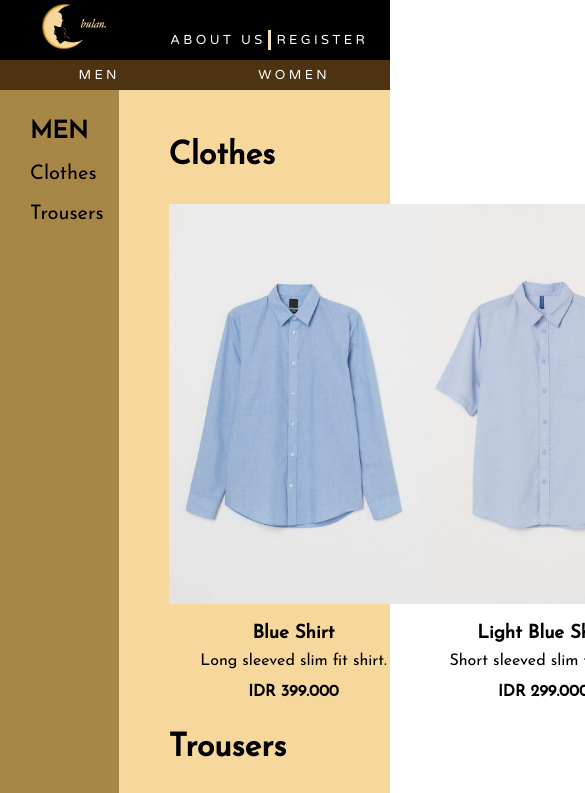
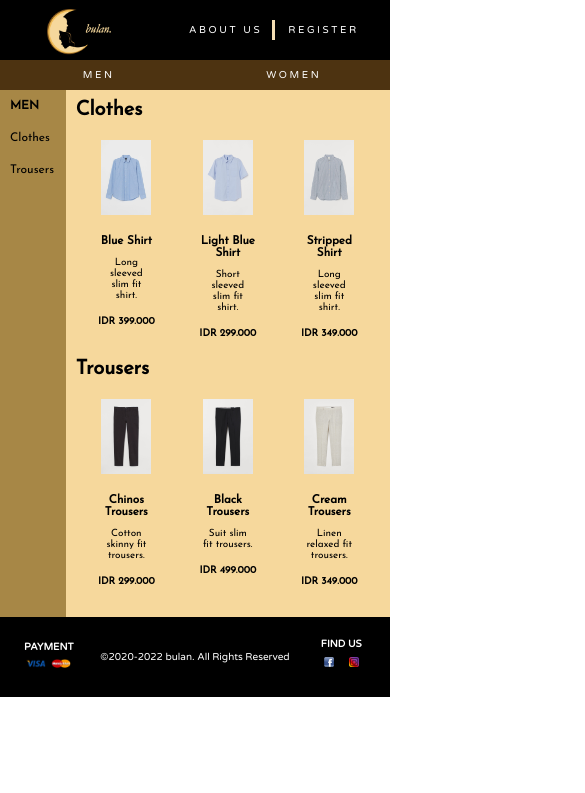
Before and after one commit to Finestarix/Bulan, a plain HTML site: page men-category.html in a window 390 px wide. Shown: the top 793 px of the page, 585 px wide, since content can reach past the window. Drawn offline with Linux system fonts and the light colour scheme.

Commit message:
Add files via upload

```diff
--- a/assets/css/category.css
+++ b/assets/css/category.css
@@ -76,3 +76,48 @@
     text-align: center;
     padding-top: 15px;
 }
+
+/* Responsive */
+@media only screen and (max-width: 800px) {
+    .category-list{
+        font-size: 8px;
+        padding: 10px;
+    }
+    .sub-category-list{
+        font-size: 12px;
+    }
+    .sub-category{
+        font-size: 10px;
+    }
+    .gallery-pic{
+        width: 100px;
+        height: 150px;
+    }
+    .gallery-content p{
+        width: 100px;
+    }
+    .gallery-content{
+        width: 120px;
+        text-align: center;
+    }
+    .gallery{
+        padding: 20px;
+    }
+}
+
+@media only screen and (max-width: 541px) {
+    .gallery-pic{
+        width: 50px;
+        height: 75px;
+    }
+    .gallery-content p{
+        width: 50px;
+    }
+    .gallery-content{
+        width: 60px;
+        text-align: center;
+    }
+    .gallery{
+        padding: 10px;
+    }
+}
--- a/assets/css/style.css
+++ b/assets/css/style.css
@@ -175,6 +175,8 @@ nav{
     .header{
         width: 100%;
         height: 60px;
+        display: flex;
+        align-items: center;
     }
 
     .logo{
@@ -206,6 +208,12 @@ nav{
     }
 
     /* footer */
+    .footer-content{
+        width: 100px;
+        display: flex;
+        justify-content: center;
+        align-items: center;
+    }
     .footer{
         height: 80px;
     }
@@ -220,13 +228,68 @@ nav{
     }
 
     .payment-pic{
-        width: 35px;
+        width: 25px;
         height: 10px;
     }
+
 
     .soc-med-pic{
         width: 15px;
         height: 15px;
         /*padding: 0 10px;*/
     }
+    .soc-med{
+        width: 50px;
+        display: flex;
+        justify-content: space-around;
+    }
 }
+
+@media only screen and (max-width: 500px){
+    .menu{
+        width: 180px;
+        height: 30px;
+    }
+    .menu-text{
+        font-size: 10px;
+    }
+    .header{
+        display: flex;
+        align-items: center;
+    }
+    .dropdown div{
+        font-size: 10px;
+    }
+    .dropdown a{
+        width: 100px;
+    }
+    .nav{
+        display: flex;
+        justify-content: center;
+    }
+    .soc-med{
+        width: 50px;
+        display: flex;
+        justify-content: space-around;
+    }
+    .footer-content{
+        width: 100px;
+        display: flex;
+        justify-content: center;
+        align-items: center;
+    }
+    .text-footer{
+        font-size: 10px;
+    }
+    .copyright{
+        font-size: 10px;
+    }
+    .payment-pic{
+        width: 20px;
+        height: 10px;
+    }
+    .soc-med-pic{
+        width: 10px;
+        height: 10px;
+    }
+}
```
Also changed, not shown: assets/css/about-us.css (+21 -2 lines), assets/css/men-category.css (line endings or trailing spaces).
